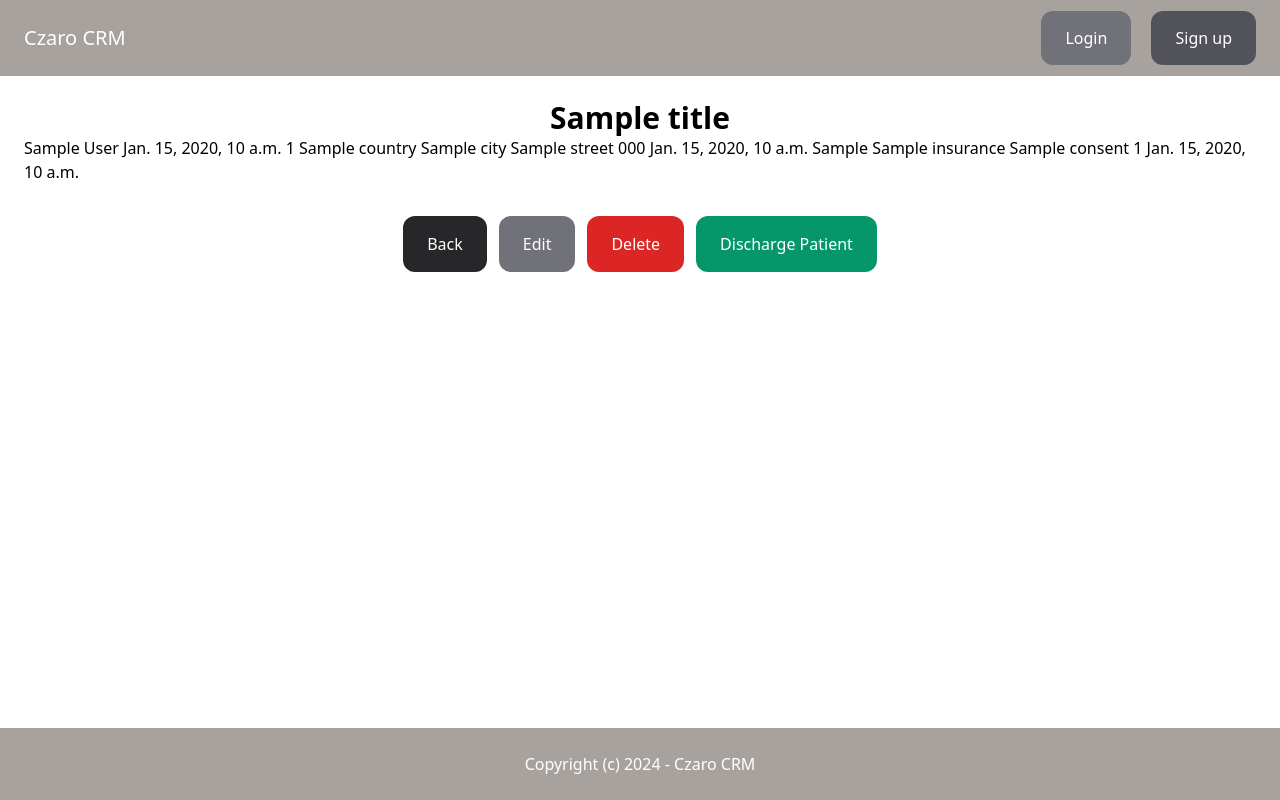
After one commit to MrCzaro/Czaro_CRM, a Django app: template templates/patient_detail.html in a window 1280 px wide. The commit adds this page. Run offline with Django 5.2, Linux system fonts and the light colour scheme; the template is opened without the code that fills it: most values are stand-ins (such as "Sample title", 1, 10 or a date in 2020); some libraries are stand-ins or nearby versions.

Commit message:
commit 22/1/24

```diff
--- a/templates/base.html
+++ b/templates/base.html
@@ -14,7 +14,8 @@
 
             <div class="space-x-4">
                 {% if request.user.is_authenticated %}
-                    <a href="#" class="text-white">Dashboard</a>
+
+                    <a href="{% url "patient:index" %}" class="text-white">Dashboard</a>
                     <a href="{% url 'main:logout' %}" class="py-4 px-6 bg-red-600 rounded-xl text-white">Logout</a>
                 {% else %}
                     <a href="{% url 'main:login' %}" class="py-4 px-6 bg-zinc-500 text-white rounded-xl">Login</a>
--- a/templates/patient_confirm_delete.html
+++ b/templates/patient_confirm_delete.html
@@ -3,9 +3,9 @@
 {% block content %}
 <div class="flex items-center justify-center h-screen">
     <div class="max-w-xl py-8 bg-stone-400 text-center">
-        <h1 class="mb-6 text-3xl">Delete Patient{{ title }}</h2>
+        <h1 class="mb-6 text-3xl">{{ title }}</h2>
             <div>
-                <p class="mx-5 text-2xl">Are you sure you want to <strong>delete</strong> Stefan Welaz{{ patient }}?</p>
+                <p class="mx-5 text-2xl">Are you sure you want to <strong>delete</strong>{{ patient }}?</p>
 
             </div>
             <form class="mt-5 px-8 space-y-4" method="post">
--- /dev/null
+++ b/templates/patient_detail.html
@@ -0,0 +1,73 @@
+{% extends "base.html" %}
+
+
+{% block content %}
+
+<h1 class="text-3xl font-bold text-center">{{ title }}</h1>
+
+
+    {{ patient.first_name }}
+
+
+    {{ patient.last_name }}
+
+    {{ patient.date_of_birth }}
+
+
+    {{ patient.contact_number }}
+
+
+    {{ patient.country }}
+
+
+    {{ patient.city }}
+
+
+    {{ patient.street }}
+
+
+    {{ patient.zip_code }}
+
+
+    {{ patient.admitted_on }}
+
+
+    {{ patient.admitted_by }}
+
+    {{ patient.is_insured }}
+
+
+    {{ patient.insurance }}
+
+    {{ patient.consent }}
+
+
+    {{ patient.consent_contact_number }}
+
+    {{ patient.discharged_on }}
+
+    <div class="flex justify-center">
+        <div class="flex items-center mt-8">
+
+            <a href="{% url 'patient:page' patient.id %}" class="py-4 px-6 bg-zinc-800 rounded-xl text-white mr-3">Back</a>
+            <a href="{% url 'patient:update' patient.id %}" class="py-4 px-6 bg-zinc-500 rounded-xl text-white mr-3">Edit</a>
+            <a href="{% url 'patient:delete' patient.id %}" class="py-4 px-6 bg-red-600 rounded-xl text-white mr-3">Delete</a>
+
+            {% if not patient.is_discharged %}
+                <form method="post" action="{% url 'patient:detail' patient.id %}">
+                    {% csrf_token %}
+                    <input type="hidden" name="action" value="discharge">
+                    <button type="submit" class="py-4 px-6 bg-emerald-600 rounded-xl text-white">Discharge Patient</button>
+                </form>
+            {% else %}
+                <form method="post" action="{% url 'patient:detail' patient.id %}">
+                    {% csrf_token %}
+                    <input type="hidden" name="action" value="readmit">
+                    <button type="submit" class="py-4 px-6 bg-emerald-600 rounded-xl text-white">Readmit Patient</button>
+                </form>
+            {% endif %}
+
+        </div>
+
+</div>
+{% endblock %}
```
Also changed, not shown: patient/models.py (+13 -1 lines).
